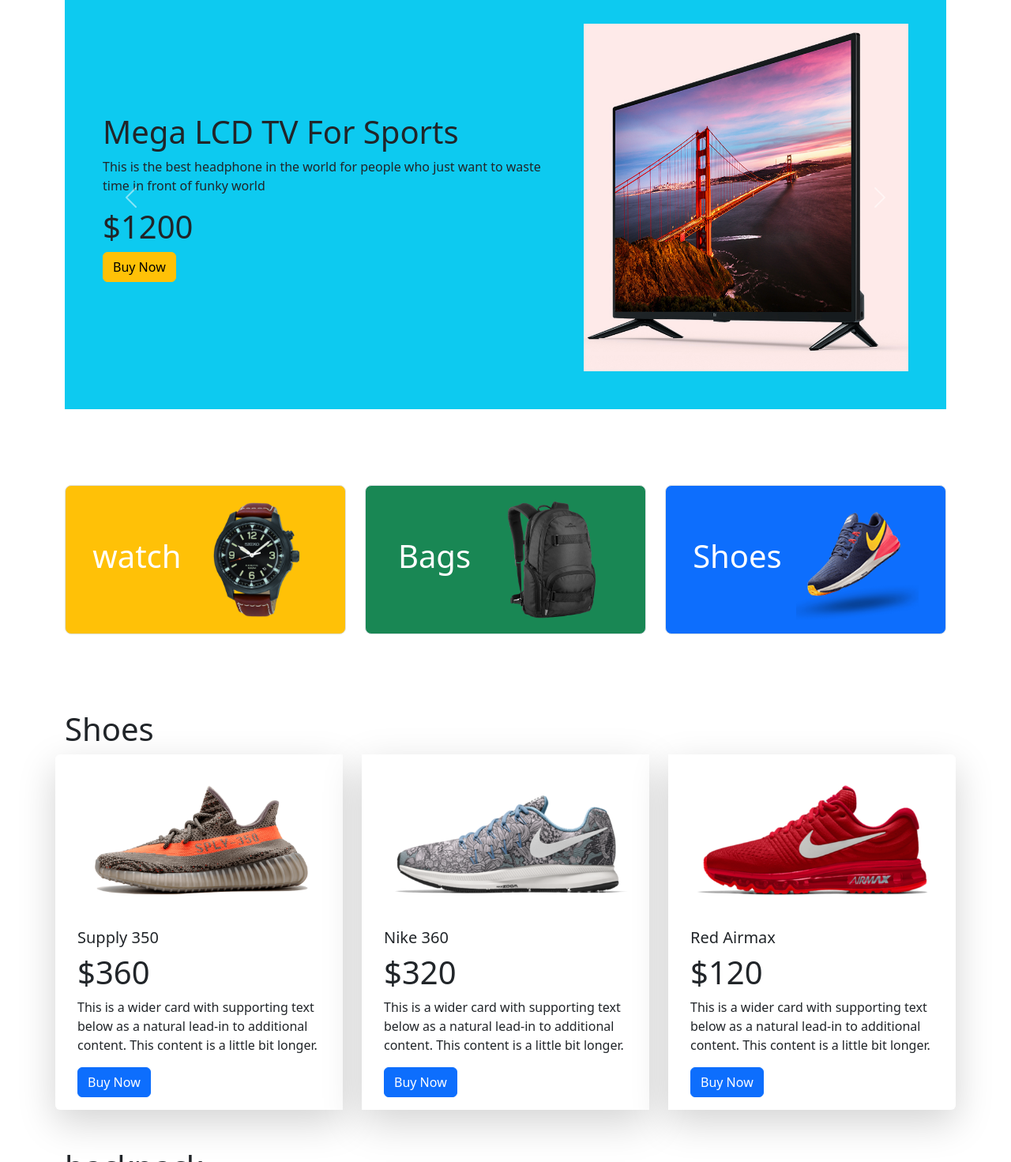
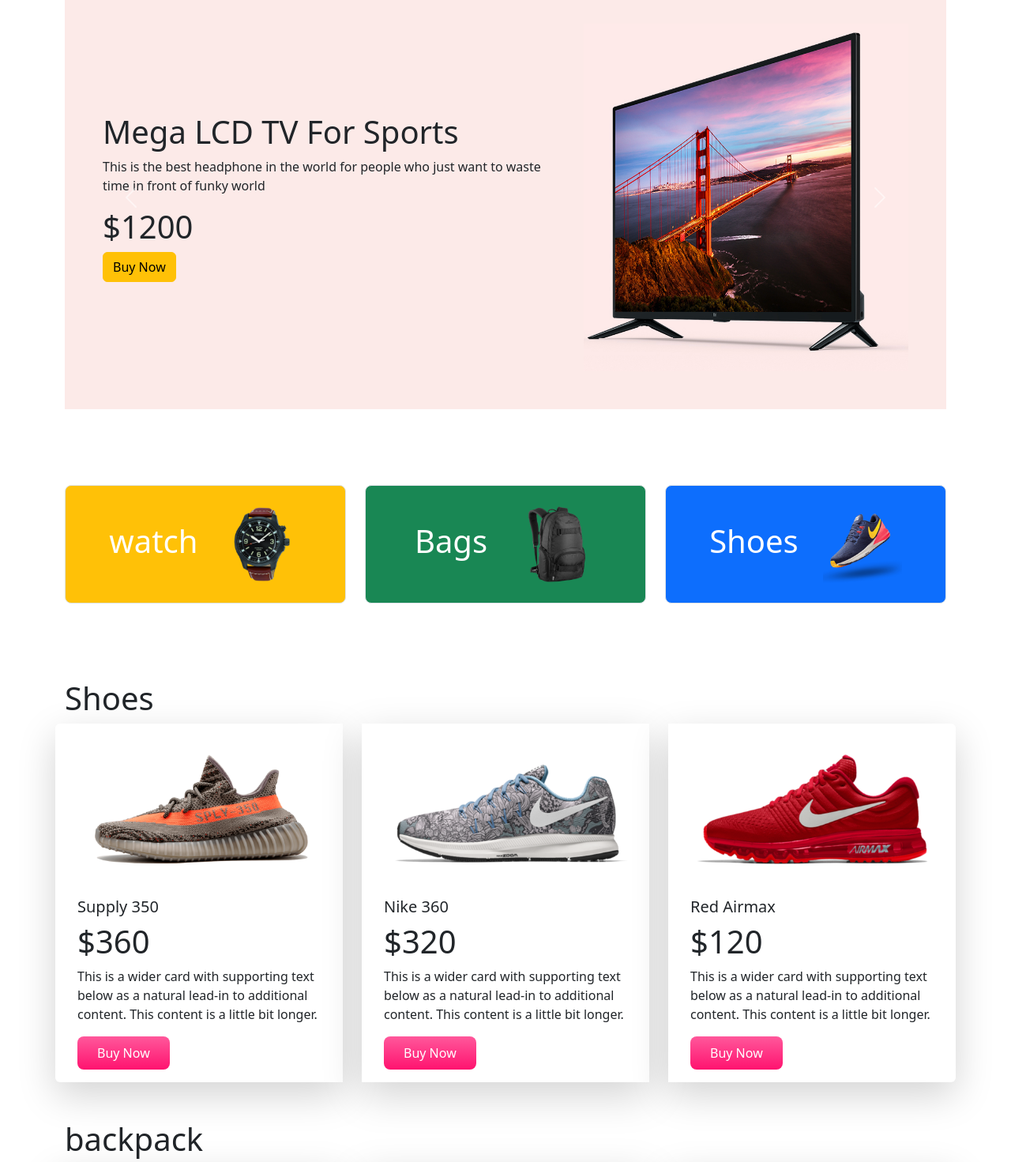
Before and after one commit to mehnazshanta/Panda-E-Commerce, a plain HTML site: page index.html in a window 1280 px wide. Shown: the part 66-1537 px from the top of the page at 79% size. Drawn offline with nearby package versions, Linux system fonts and the light colour scheme.

Commit message:
style added

```diff
--- a/index.html
+++ b/index.html
@@ -10,6 +10,9 @@
       integrity="sha384-gH2yIJqKdNHPEq0n4Mqa/HGKIhSkIHeL5AyhkYV8i59U5AR6csBvApHHNl/vI1Bx"
       crossorigin="anonymous"
     />
+    <!-- custom css -->
+    <link rel="stylesheet" href="style.css">
+    <!-- custom css -->
   </head>
   <body>
     <header class="container">
@@ -58,7 +61,7 @@
         >
           <div class="carousel-inner">
             <!-- carosule item sarts -->
-            <div class="carousel-item active bg-info p-5">
+            <div class="carousel-item active panda-bg-info p-5">
               <div class="row">
                 <div class="col col-lg-7 d-flex align-items-center">
                   <div>
@@ -80,7 +83,7 @@
                 </div>
               </div>
             </div>
-            <div class="carousel-item active bg-info p-5">
+            <div class="carousel-item active panda-bg-info p-5">
               <div class="row">
                 <div class="col col-lg-7 d-flex align-items-center">
                   <div>
@@ -102,7 +105,7 @@
                 </div>
               </div>
             </div>
-            <div class="carousel-item active bg-info p-5">
+            <div class="carousel-item active panda-bg-info p-5">
               <div class="row">
                 <div class="col col-lg-7 d-flex align-items-center">
                   <div>
@@ -152,11 +155,11 @@
       <!--categaroies starts -->
       <section>
         <div class="container overflow-hidden text-center">
-          <div class="row gy-5 my-5">
+          <div class="row gy-5 my-5 categories">
             <!-- single category starts -->
             <div class="col-lg-4 col-md-6 col-12">
               <div
-                class="p-3 border bg-warning rounded-3 d-flex align-items-center justify-content-evenly"
+                class="p-4 border bg-warning rounded-3 d-flex align-items-center justify-content-evenly"
               >
                 <h1 class="text-white">watch</h1>
                 <img src="images/categories/watch.png" alt="" />
@@ -167,7 +170,7 @@
             <!-- single category start -->
             <div class="col-lg-4 col-md-6 col-12">
               <div
-                class="p-3 border bg-success rounded-3 d-flex align-items-center justify-content-evenly"
+                class="p-4 border bg-success rounded-3 d-flex align-items-center justify-content-evenly"
               >
                 <h1 class="text-white">Bags</h1>
                 <img src="images/categories/bag.png" alt="" />
@@ -178,7 +181,7 @@
             <!-- single category starts -->
             <div class="col-lg-4 col-md-6 col-12">
               <div
-                class="p-3 border bg-primary rounded-3 d-flex align-items-center justify-content-evenly"
+                class="p-4 border bg-primary rounded-3 d-flex align-items-center justify-content-evenly"
               >
                 <h1 class="text-white">Shoes</h1>
                 <img src="images/categories/shoes.png" alt="" />
@@ -205,7 +208,7 @@
                 longer.
               </p>
 
-              <div class="btn btn-primary">Buy Now</div>
+              <div class="btn panda-btn-primary">Buy Now</div>
             </div>
           </div>
           <div class="card border border-0 shadow-lg mx-4">
@@ -219,7 +222,7 @@
                 longer.
               </p>
 
-              <div class="btn btn-primary">Buy Now</div>
+              <div class="btn panda-btn-primary">Buy Now</div>
             </div>
           </div>
           <div class="card border border-0 shadow-lg">
@@ -232,7 +235,7 @@
                 lead-in to additional content. This content is a little bit
                 longer.
               </p>
-              <div class="btn btn-primary">Buy Now</div>
+              <div class="btn panda-btn-primary">Buy Now</div>
             </div>
           </div>
         </div>
@@ -255,7 +258,7 @@
               longer.
             </p>
 
-            <div class="btn btn-primary">Buy Now</div>
+            <div class="btn panda-btn-primary">Buy Now</div>
           </div>
         </div>
         <div class="card border border-0 shadow-lg mx-4">
@@ -269,7 +272,7 @@
               longer.
             </p>
 
-            <div class="btn btn-primary">Buy Now</div>
+            <div class="btn panda-btn-primary">Buy Now</div>
           </div>
         </div>
         <div class="card border border-0 shadow-lg">
@@ -282,7 +285,7 @@
               lead-in to additional content. This content is a little bit
               longer.
             </p>
-            <div class="btn btn-primary">Buy Now</div>
+            <div class="btn panda-btn-primary">Buy Now</div>
           </div>
         </div>
       </div>
@@ -293,7 +296,7 @@
     <!-- Subscribe Starts -->
     <section
       style="height: 300px"
-      class="container rounded bg-info d-flex justify-content-center align-items-center" id="subscribe"
+      class="container rounded panda-bg-info d-flex justify-content-center align-items-center" id="subscribe"
     >
       <div>
         <h1>LET'S STAY IN TOUCH</h1>
@@ -307,7 +310,7 @@
               aria-describedby="emailHelp"
             />
           </div>
-          <button type="submit" class="btn btn-primary">Submit</button>
+          <button type="submit" class="btn panda-btn-primary">Submit</button>
         </form>
       </div>
     </section>
--- a/style.css
+++ b/style.css
@@ -0,0 +1,16 @@
+.panda-bg-info{
+    background-color: #fceae8;
+}
+
+.categories img{
+    width: 100px;
+}
+.panda-btn-primary{
+
+        background-image: linear-gradient(to bottom, #FF589B 0%, #FF136F 100%);
+        color: #fff;
+        border: none;
+        border-radius: 8px;
+        padding: 9px 25px;
+
+}
```
